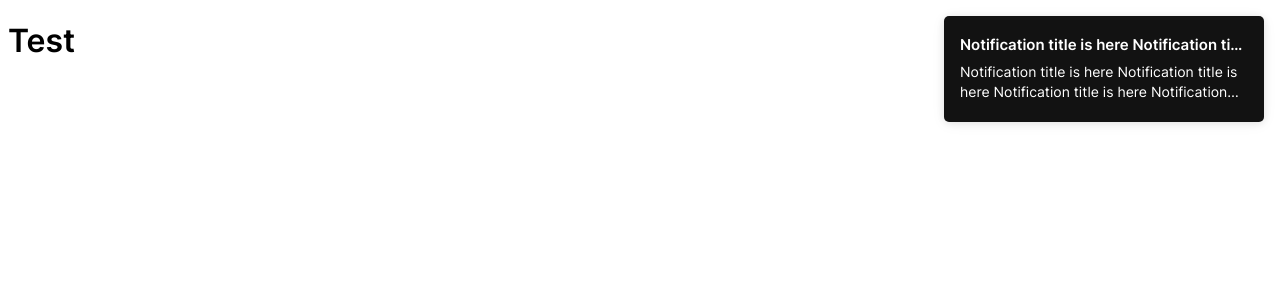
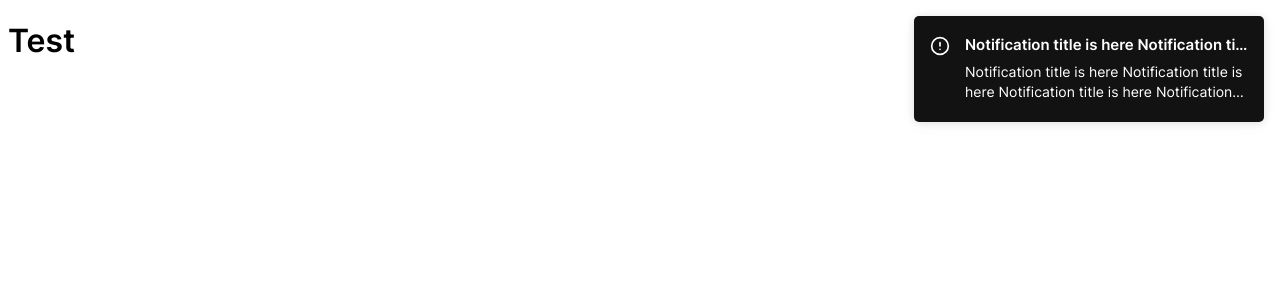
Before and after one commit to avrcoelho/react-hook-notification, a React (Create React App) app: page / in a window 1280 px wide. Shown: the top 300 px of the page. Built offline with nearby package versions, Linux system fonts and the light colour scheme.

Commit message:
feat: Icon component

```diff
--- a/package.json
+++ b/package.json
@@ -42,6 +42,7 @@
     "@stitches/react": "^1.2.6",
     "react": "^17.0.2",
     "react-dom": "^17.0.2",
+    "react-icons": "^4.3.1",
     "react-scripts": "5.0.0",
     "rxjs": "^7.5.1",
     "web-vitals": "^2.1.0"
--- a/src/App.tsx
+++ b/src/App.tsx
@@ -5,5 +5,5 @@ import './main';
 export const App = (): JSX.Element => {
   globalStyles();
 
-  return <Notification type="default" theme="dark" />;
+  return <Notification type="error" theme="dark" />;
 };
--- /dev/null
+++ b/src/presentation/components/Icon/index.tsx
@@ -0,0 +1,27 @@
+import { IconBaseProps } from 'react-icons';
+import {
+  FiAlertCircle,
+  FiAlertTriangle,
+  FiInfo,
+  FiCheckCircle,
+} from 'react-icons/fi';
+
+import { NotificationTypes } from '@/presentation/types/Notification';
+
+interface IconProps extends IconBaseProps {
+  type: NotificationTypes;
+}
+
+export const Icon = ({ type, ...iconProps }: IconProps): JSX.Element => {
+  const Icons = {
+    error: FiAlertCircle,
+    warning: FiAlertTriangle,
+    info: FiInfo,
+    default: () => null,
+    success: FiCheckCircle,
+  };
+
+  const SelectedIcon = Icons[type];
+
+  return <SelectedIcon {...iconProps} />;
+};
--- a/src/presentation/components/Notification/index.tsx
+++ b/src/presentation/components/Notification/index.tsx
@@ -1,8 +1,9 @@
 import { NotificationProps } from '@/presentation/types/Notification';
 import { NotificationDefaultProps } from '@/presentation/constantes/NotificationDefaultProps';
 import { ContainerTheme } from '@/presentation/types/ContainerTheme';
+import { Icon } from '../Icon';
 
-import { Container, Title, Text } from './styles';
+import { Container, IconContainer, TextContainer, Title, Text } from './styles';
 
 export const Notification = ({
   type,
@@ -13,15 +14,26 @@ export const Notification = ({
   showProgressBar = NotificationDefaultProps.showProgressBar,
   showButtonClose = NotificationDefaultProps.showButtonClose,
   closeOnClick = NotificationDefaultProps.closeOnClick,
+  showIcon = NotificationDefaultProps.showIcon,
 }: NotificationProps): JSX.Element => {
+  const withIcon = type === 'default' ? false : showIcon;
+
   return (
     <Container theme={`${type}-${theme}` as ContainerTheme}>
-      <Title>Notification title is here Notification title is here</Title>
-      <Text>
-        Notification title is here Notification title is here Notification title
-        is here Notification title is here Notification title is here
-        Notification title is here
-      </Text>
+      {withIcon && (
+        <IconContainer>
+          <Icon type={type} size={20} color="#fff" />
+        </IconContainer>
+      )}
+
+      <TextContainer withIcon={withIcon ? 'true' : 'false'}>
+        <Title>Notification title is here Notification title is here</Title>
+        <Text>
+          Notification title is here Notification title is here Notification
+          title is here Notification title is here Notification title is here
+          Notification title is here
+        </Text>
+      </TextContainer>
     </Container>
   );
 };
--- a/src/presentation/components/Notification/styles.ts
+++ b/src/presentation/components/Notification/styles.ts
@@ -24,8 +24,7 @@ export const Container = styled('div', {
   backgroundColor: '#ccc',
   borderRadius: '5px',
   display: 'flex',
-  flexDirection: 'column',
-  width: '320px',
+  width: '350px',
   boxShadow: '0 1px 10px 0 rgb(0 0 0 / 10%), 0 2px 15px 0 rgb(0 0 0 / 5%)',
 
   '@bp1': {
@@ -69,6 +68,29 @@ export const Container = styled('div', {
   },
 });
 
+export const IconContainer = styled('div', {
+  width: '23px',
+  height: '23px',
+  flexShrink: 0,
+});
+
+export const TextContainer = styled('div', {
+  display: 'flex',
+  flexDirection: 'column',
+
+  variants: {
+    withIcon: {
+      true: {
+        paddingLeft: '12px',
+        width: 'calc(100% - 35px)',
+      },
+      false: {
+        width: '100%',
+      },
+    },
+  },
+});
+
 export const Title = styled('strong', {
   fontSize: '15px',
   lineHeight: '18px',
--- a/src/presentation/constantes/NotificationDefaultProps.ts
+++ b/src/presentation/constantes/NotificationDefaultProps.ts
@@ -12,4 +12,5 @@ export const NotificationDefaultProps = {
   showProgressBar: true,
   showButtonClose: true,
   closeOnClick: true,
+  showIcon: true,
 };
```
Also changed, not shown: src/presentation/types/Notification.ts (+15 -9 lines), 1 other file (tests, documents, lock files or other folders).
